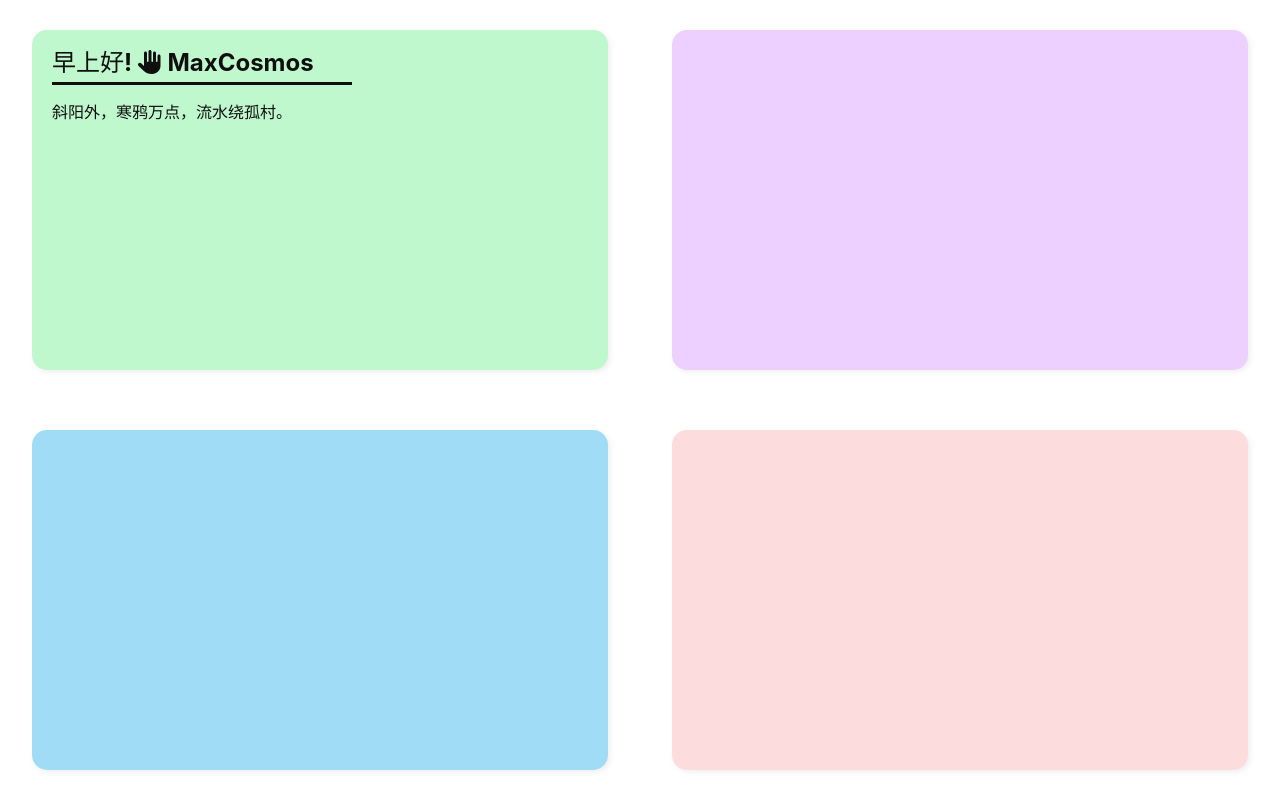
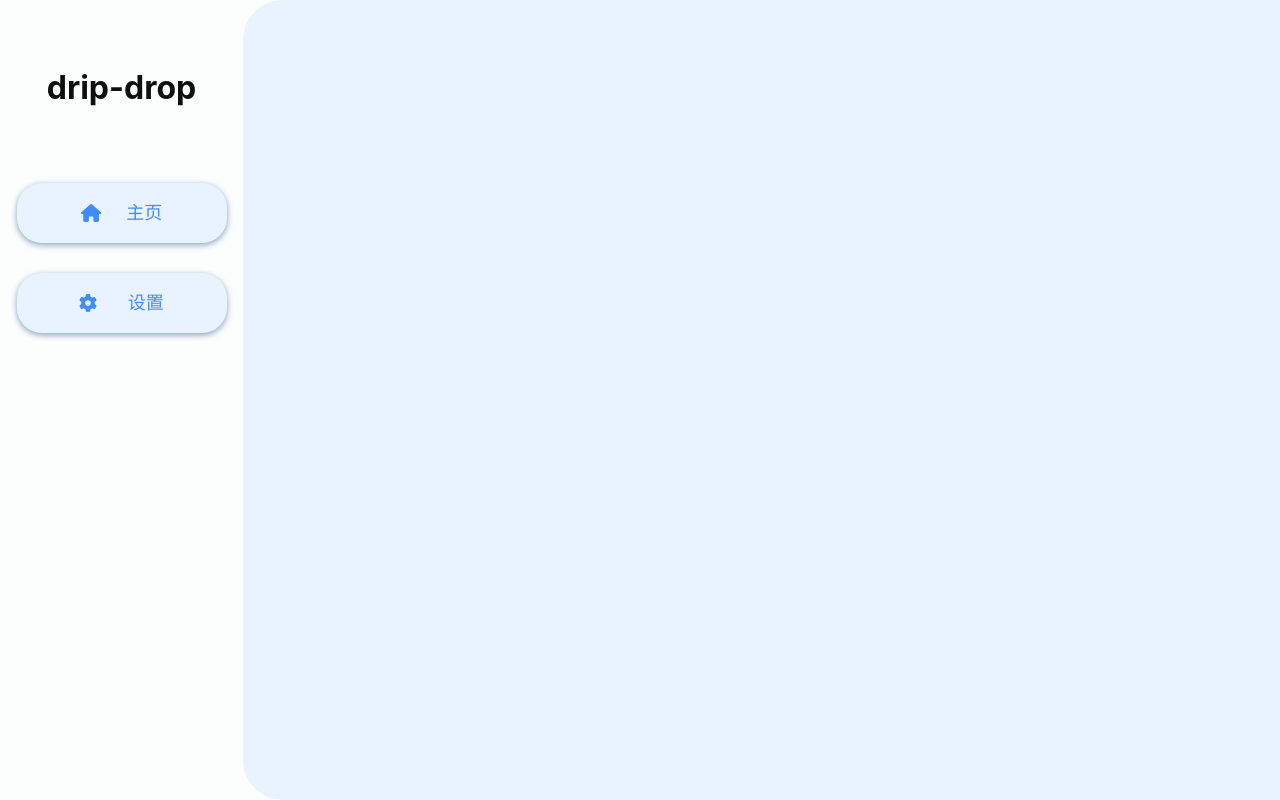
Before and after one commit to hismeyy/drip-drop-app, a React (Vite) app: page / in a window 1280 px wide. Built offline with nearby package versions, Linux system fonts and the light colour scheme.

Commit message:
重新修改页面布局

```diff
--- a/src-tauri/tauri.conf.json
+++ b/src-tauri/tauri.conf.json
@@ -13,9 +13,8 @@
     "windows": [
       {
         "title": "滴滴水",
-        "width": 870,
-        "height": 520,
-        "maximizable": false,
+        "width": 1512,
+        "height": 982,
         "resizable": false,
         "center": true
       }
--- a/src/App.css
+++ b/src/App.css
@@ -18,60 +18,53 @@
     box-sizing: border-box
 }
 
-#main {
-    display: grid;
-    grid-template-columns: 1fr 1fr;
-    grid-template-rows: 1fr 1fr;
+ul, li {
+    margin: 0;
+    padding: 0;
+    list-style: none;
+}
+
+.container {
     width: 100%;
     height: 100vh;
+    background-color: #FCFEFD;
+    display: flex;
+    justify-content: left;
+    align-items: center;
 }
 
-.block {
+.menu-box {
+    height: 100%;
+    width: 300px;
     display: flex;
-    justify-content: center;
+    flex-direction: column;
     align-items: center;
 }
 
 .box {
-    width: 90%;
-    height: 85%;
-    border-radius: 15px;
-    box-shadow: 2px 2px 5px rgba(199, 199, 199, 0.3);
-    padding: 20px;
+    height: 100%;
+    width: 100%;
+    background-color: #E9F3FF;
+    border-top-left-radius: 40px;
+    border-bottom-left-radius: 40px;
 }
 
-#tip {
-    background-color: #c0f8ce;
-
+.logo {
+    margin-top: 55px;
+    margin-bottom: 31px;
 }
 
-#remind {
-    background-color: #EDD0FF;
+.menu li {
+    width: 210px;
+    height: 60px;
+    background-color: #E9F3FF;
+    margin-top: 30px;
+    border-radius: 25px;
+    display: flex;
+    justify-content: center;
+    align-items: center;
+    font-size: 18px;
+    color: #3F8CFE;
+    box-shadow: 0 2px 6px rgb(135, 161, 191);
+    cursor: pointer;
 }
-
-#count {
-
-    background-color: #a1dcf6;
-}
-
-#statistics {
-    background-color: #fcdcdc;
-}
-
-.title {
-    font-weight: bold;
-    font-size: 1.5em;
-}
-
-.line {
-    margin-top: 5px;
-    width: 300px;
-    height: 3px;
-    background-color: #0f0f0f;
-}
-
-.txt {
-    margin-top: 15px;
-    margin-bottom: 15px;
-    font-size: 1em;
-}
--- a/src/App.tsx
+++ b/src/App.tsx
@@ -1,8 +1,8 @@
 import {useState} from "react";
 import {invoke} from "@tauri-apps/api/core";
 import "./App.css";
-import { FontAwesomeIcon } from '@fortawesome/react-fontawesome'
-import { faHandPaper } from '@fortawesome/free-solid-svg-icons'
+import {FontAwesomeIcon} from '@fortawesome/react-fontawesome'
+import {faHome, faCog} from '@fortawesome/free-solid-svg-icons'
 
 
 function App() {
@@ -17,25 +17,16 @@ function App() {
 
     return (
         <main className="container">
-            <div id="main">
-                <div className="block">
-                    <div id="tip" className="box">
-                        <span className="title">早上好! <FontAwesomeIcon icon={faHandPaper} /> MaxCosmos</span>
-
-                        <div className="line"></div>
-                        <div className="txt">斜阳外，寒鸦万点，流水绕孤村。</div>
-                    </div>
+            <div className="menu-box">
+                <div className="logo">
+                    <h1>drip-drop</h1>
                 </div>
-                <div className="block">
-                    <div id="remind" className="box"></div>
-                </div>
-                <div className="block">
-                    <div id="count" className="box"></div>
-                </div>
-                <div className="block">
-                    <div id="statistics" className="box"></div>
-                </div>
+                <ul className="menu">
+                    <li><FontAwesomeIcon icon={faHome}/>   &nbsp;&nbsp;&nbsp;&nbsp;&nbsp;主页</li>
+                    <li><FontAwesomeIcon icon={faCog}/>   &nbsp;&nbsp;&nbsp;&nbsp;&nbsp; 设置</li>
+                </ul>
             </div>
+            <div className="box"></div>
         </main>
     );
 }
```
